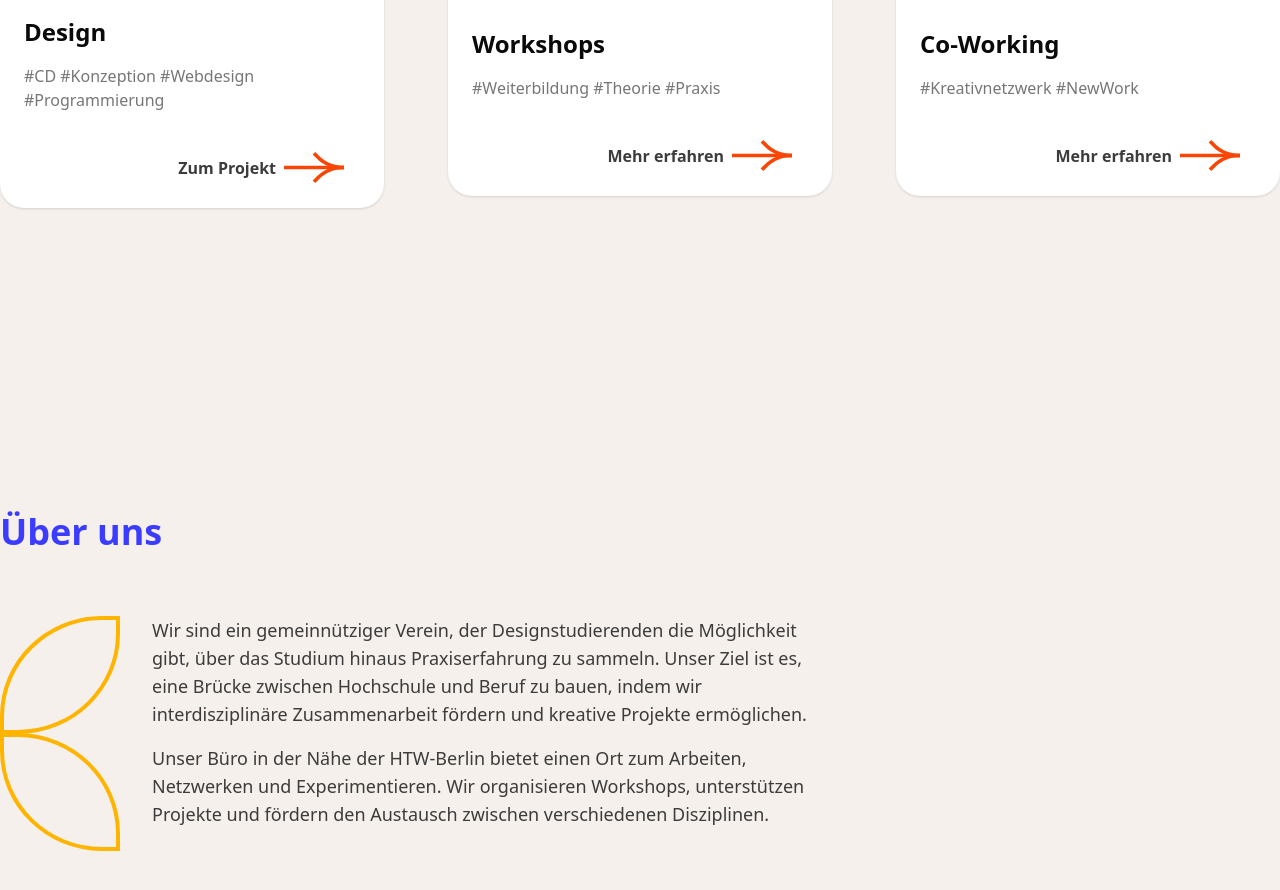
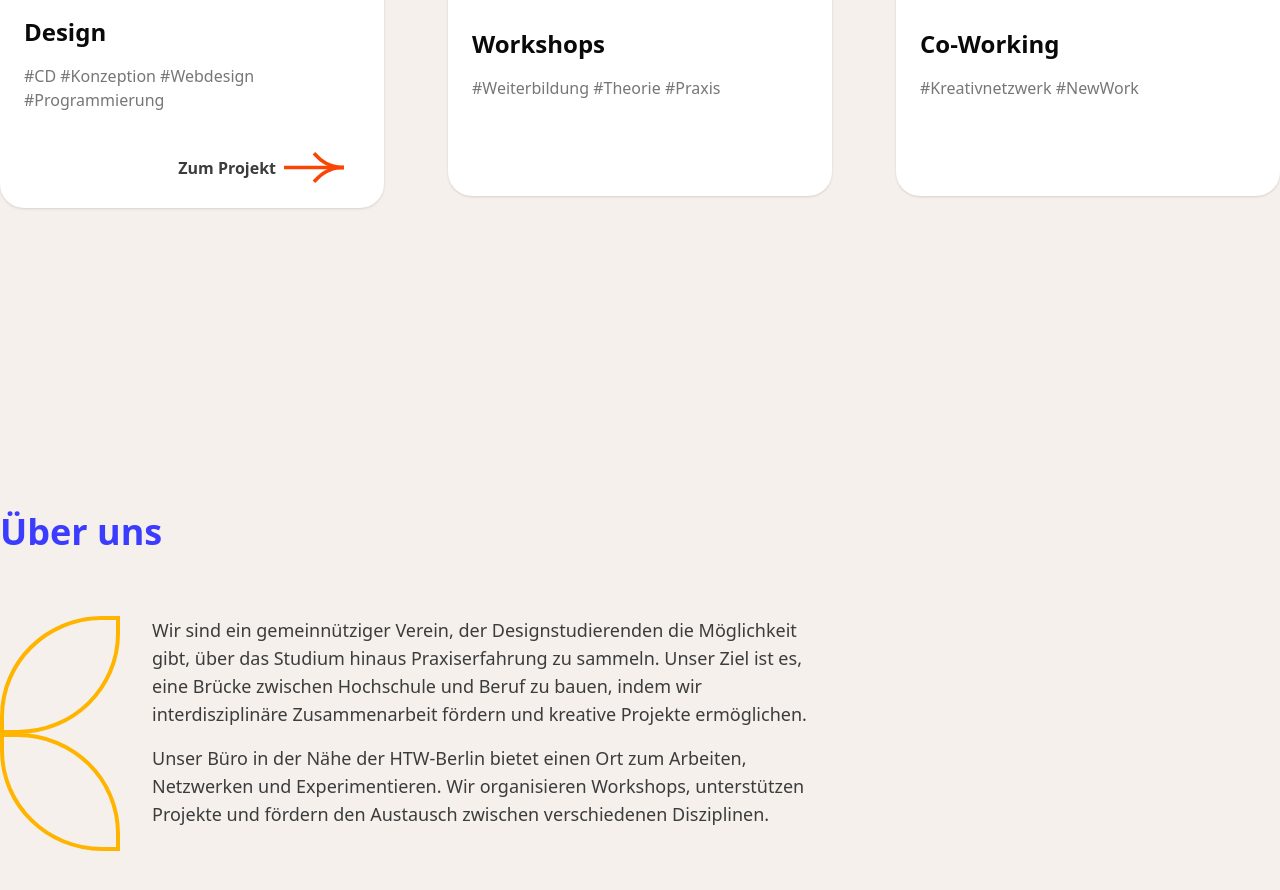
Before and after one commit to sehenundernten/sue-website, a Next.js app: page / in a window 1280 px wide. Shown: the part 2175-3065 px from the top of the page. Built offline with nearby package versions, Linux system fonts and the light colour scheme.

Commit message:
The visibility of the “Learn more” buttons in the components for continuing education and co-working has been set to invisible.

```diff
--- a/src/components/sections/work.component.tsx
+++ b/src/components/sections/work.component.tsx
@@ -62,7 +62,7 @@ export default function Work() {
               <p className="text-brand-gray/70">
                 #Weiterbildung #Theorie #Praxis
               </p>
-              <div className="flex justify-end py-4">
+              <div className="flex justify-end py-4 invisible">
                 <Button variant="secondary" asChild showArrow>
                   <Link href="/workshops">Mehr erfahren</Link>
                 </Button>
@@ -81,7 +81,7 @@ export default function Work() {
             <CardContent className="flex flex-col gap-4 justify-between">
               <h3 className="text-xl xl:text-2xl font-bold">Co-Working</h3>
               <p className="text-brand-gray/70">#Kreativnetzwerk #NewWork</p>
-              <div className="flex justify-end py-4">
+              <div className="flex justify-end py-4 invisible">
                 <Button variant="secondary" asChild showArrow>
                   <Link href="/co-working">Mehr erfahren</Link>
                 </Button>
```
